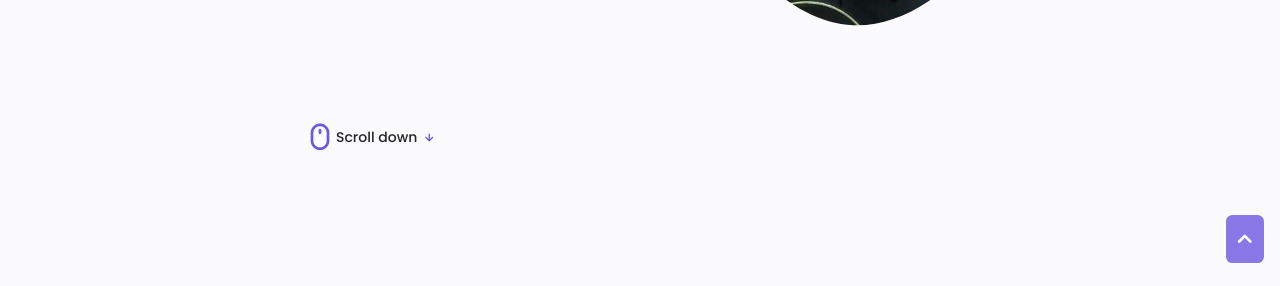
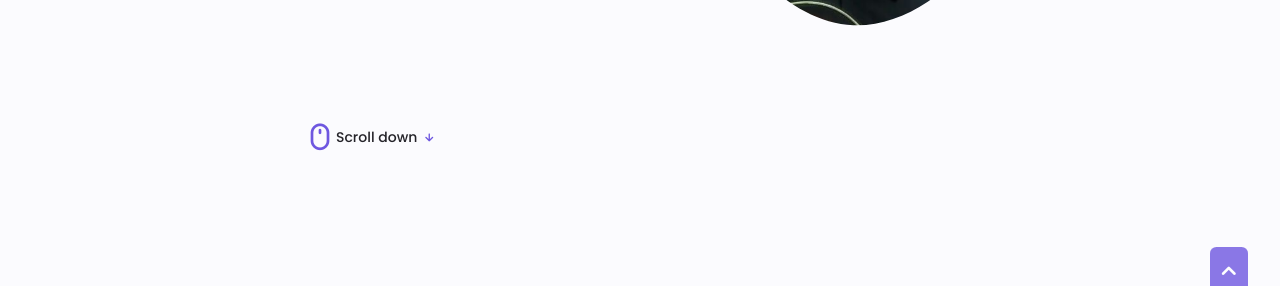
Before and after one commit to OscarYopan/oscar-yopan-portfolio, a plain HTML site: page index.html in a window 1280 px wide. Shown: the part 457-743 px from the top of the page. Drawn offline with nearby package versions, Linux system fonts and the light colour scheme.

Commit message:
Update styles.css

```diff
--- a/assets/css/styles.css
+++ b/assets/css/styles.css
@@ -946,8 +946,8 @@ img{
 /*========== SCROLL UP ==========*/
 .scrollup{
     position: fixed;
-    right: 1rem;
-    bottom: 5rem;
+    right: 2rem;
+    bottom: 3rem;
     background-color: var(--first-color);
     opacity: .8;
     padding: 0 .2rem;
```
